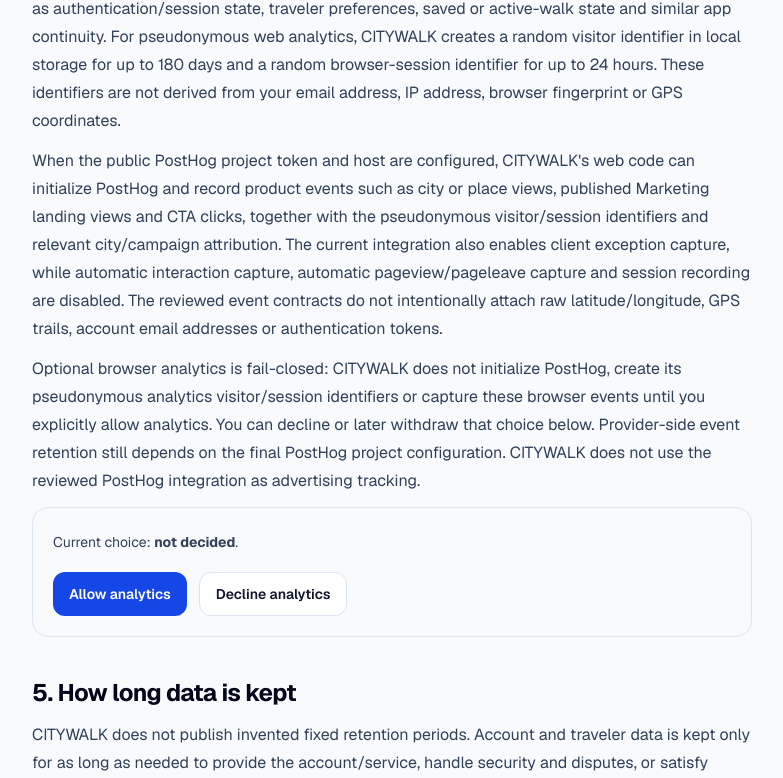
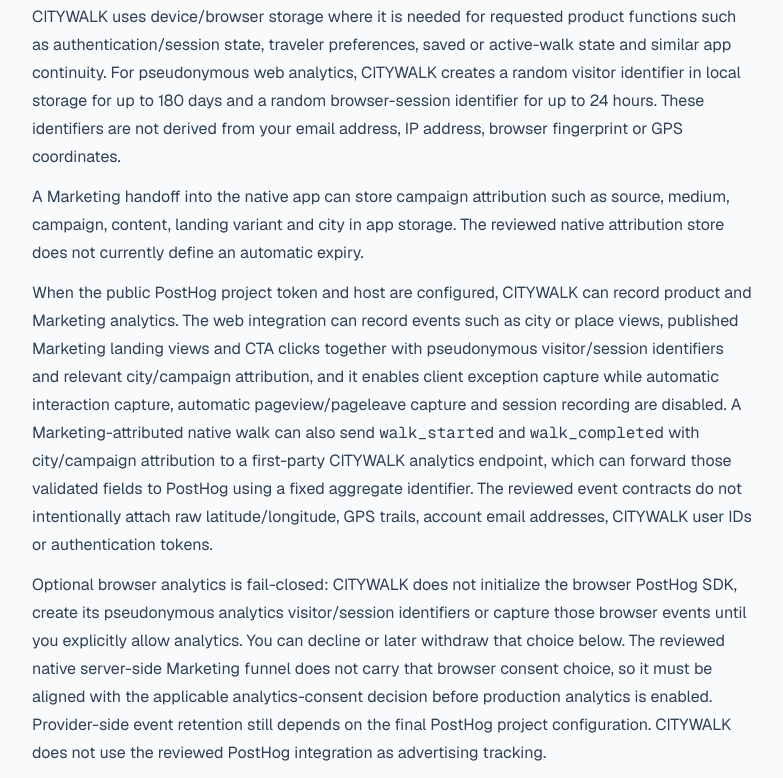
Before and after one commit to IamAssiaAjdaai/lubeck-ai-guide, a Next.js app: page /privacy in a window 1280 px wide. Shown: the part 2908-3686 px from the top of the page, without its empty margins (248-1031 px from the left). Built offline with nearby package versions, Linux system fonts and the light colour scheme; no server answers.

Commit message:
LEGAL-05: disclose native Marketing analytics path

```diff
--- a/src/app/privacy/page.tsx
+++ b/src/app/privacy/page.tsx
@@ -100,6 +100,7 @@ export default function PrivacyPage() {
           <li>hosting, content delivery, security and infrastructure providers, including Cloudflare where CITYWALK is deployed there;</li>
           <li>Groq for Ask CITYWALK model processing;</li>
           <li>Resend for transactional account email;</li>
+          <li>PostHog for optional product and Marketing analytics when configured;</li>
           <li>Stripe for web checkout where offered;</li>
           <li>RevenueCat plus Apple and/or Google for native purchase and entitlement handling where applicable; and</li>
           <li>Google and Apple if you choose their supported social sign-in method.</li>
@@ -115,10 +116,13 @@ export default function PrivacyPage() {
           CITYWALK uses device/browser storage where it is needed for requested product functions such as authentication/session state, traveler preferences, saved or active-walk state and similar app continuity. For pseudonymous web analytics, CITYWALK creates a random visitor identifier in local storage for up to 180 days and a random browser-session identifier for up to 24 hours. These identifiers are not derived from your email address, IP address, browser fingerprint or GPS coordinates.
         </p>
         <p>
-          When the public PostHog project token and host are configured, CITYWALK&apos;s web code can initialize PostHog and record product events such as city or place views, published Marketing landing views and CTA clicks, together with the pseudonymous visitor/session identifiers and relevant city/campaign attribution. The current integration also enables client exception capture, while automatic interaction capture, automatic pageview/pageleave capture and session recording are disabled. The reviewed event contracts do not intentionally attach raw latitude/longitude, GPS trails, account email addresses or authentication tokens.
+          A Marketing handoff into the native app can store campaign attribution such as source, medium, campaign, content, landing variant and city in app storage. The reviewed native attribution store does not currently define an automatic expiry.
         </p>
         <p>
-          Optional browser analytics is fail-closed: CITYWALK does not initialize PostHog, create its pseudonymous analytics visitor/session identifiers or capture these browser events until you explicitly allow analytics. You can decline or later withdraw that choice below. Provider-side event retention still depends on the final PostHog project configuration. CITYWALK does not use the reviewed PostHog integration as advertising tracking.
+          When the public PostHog project token and host are configured, CITYWALK can record product and Marketing analytics. The web integration can record events such as city or place views, published Marketing landing views and CTA clicks together with pseudonymous visitor/session identifiers and relevant city/campaign attribution, and it enables client exception capture while automatic interaction capture, automatic pageview/pageleave capture and session recording are disabled. A Marketing-attributed native walk can also send <code>walk_started</code> and <code>walk_completed</code> with city/campaign attribution to a first-party CITYWALK analytics endpoint, which can forward those validated fields to PostHog using a fixed aggregate identifier. The reviewed event contracts do not intentionally attach raw latitude/longitude, GPS trails, account email addresses, CITYWALK user IDs or authentication tokens.
+        </p>
+        <p>
+          Optional browser analytics is fail-closed: CITYWALK does not initialize the browser PostHog SDK, create its pseudonymous analytics visitor/session identifiers or capture those browser events until you explicitly allow analytics. You can decline or later withdraw that choice below. The reviewed native server-side Marketing funnel does not carry that browser consent choice, so it must be aligned with the applicable analytics-consent decision before production analytics is enabled. Provider-side event retention still depends on the final PostHog project configuration. CITYWALK does not use the reviewed PostHog integration as advertising tracking.
         </p>
         <AnalyticsConsentPreferences />
       </section>
```
